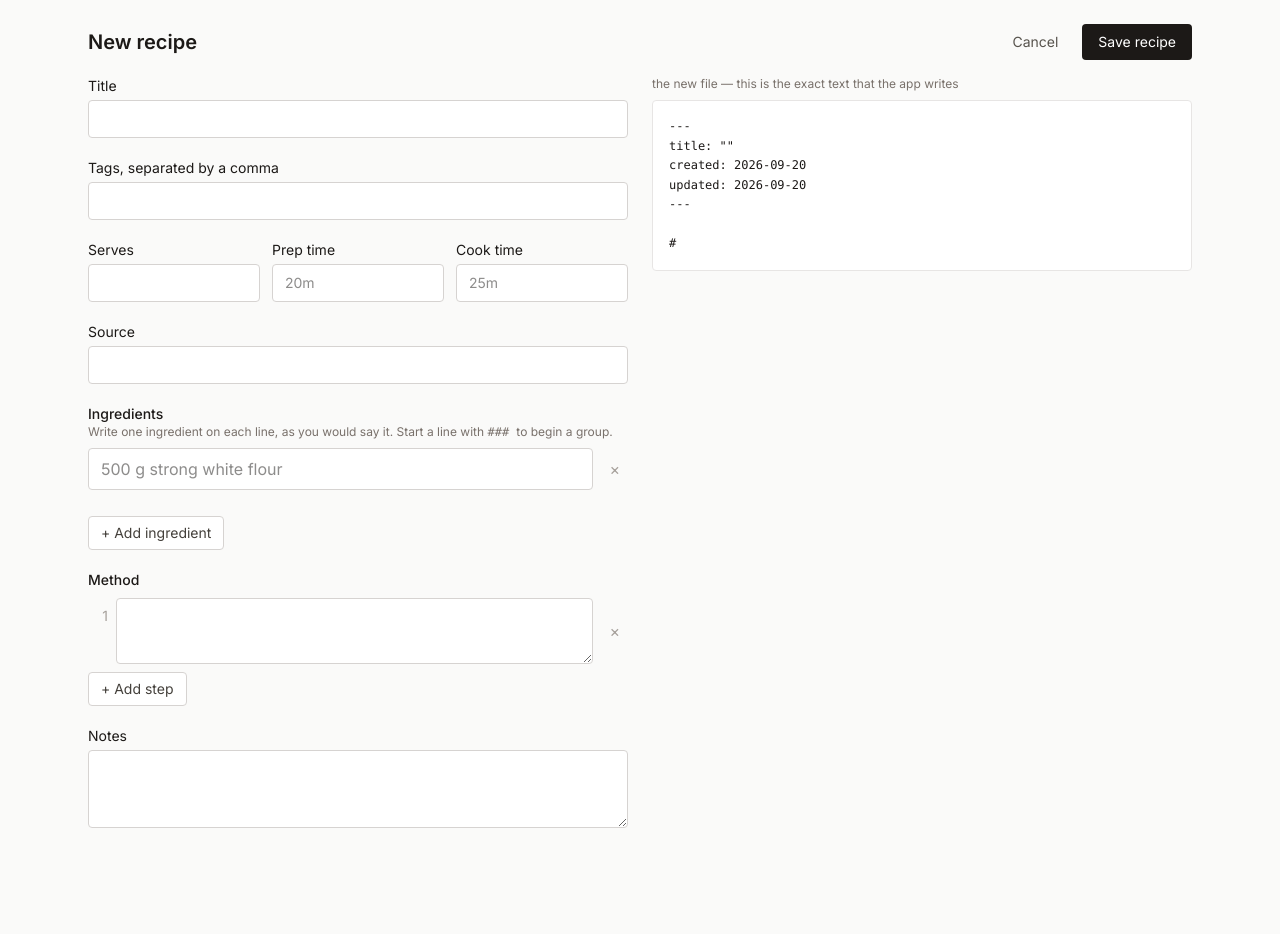
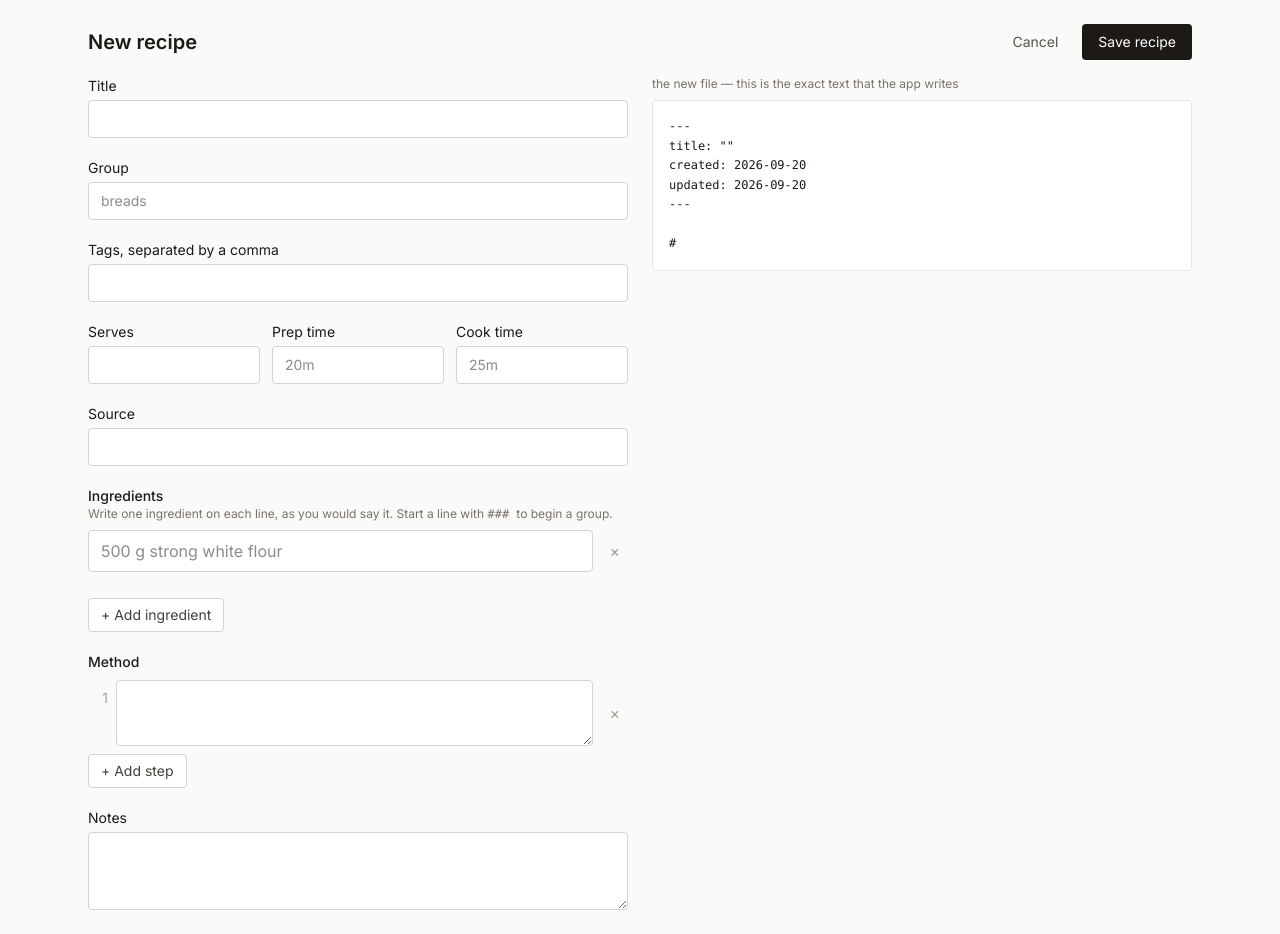
Before and after one commit to junaidk/larder, a Next.js app: page /new in a window 1280 px wide. Before the commit the page ends 852 px from the top, so only its background shows below. Built offline with nearby package versions, Linux system fonts and the light colour scheme.

Commit message:
feat: choose the group of a recipe in the editor

```diff
--- a/components/RecipeEditor.tsx
+++ b/components/RecipeEditor.tsx
@@ -5,7 +5,7 @@ import { useRouter } from 'next/navigation'
 import { useMemo, useState } from 'react'
 import type { EditorState } from '@/lib/view/build'
 import { buildMarkdown } from '@/lib/view/build'
-import type { Recipe } from '@/lib/recipe/types'
+import type { Recipe, RecipeRef } from '@/lib/recipe/types'
 import { parseIngredientLine } from '@/lib/recipe/ingredient'
 import { saveRecipeAction } from '@/app/actions'
 
@@ -28,16 +28,18 @@ function hint(line: string): string {
 }
 
 export function RecipeEditor({
-  initial, existing, slug, today,
+  initial, existing, recipe, groups, today,
 }: {
   initial: EditorState
   existing: Recipe | null
-  slug: string | null
+  recipe: RecipeRef | null
+  groups: string[]
   today: string
 }) {
   const router = useRouter()
   const [state, setState] = useState<EditorState>(initial)
   const [tagText, setTagText] = useState(initial.tags.join(', '))
+  const [group, setGroup] = useState(recipe?.group ?? groups[0] ?? '')
   const [error, setError] = useState<string | null>(null)
   const [busy, setBusy] = useState(false)
   const [pane, setPane] = useState<'form' | 'file'>('form')
@@ -75,10 +77,10 @@ export function RecipeEditor({
   async function save() {
     setBusy(true)
     setError(null)
-    const result = await saveRecipeAction(slug, markdown, state.title)
+    const result = await saveRecipeAction(recipe, group, markdown, state.title)
     setBusy(false)
     if (!result.ok) { setError(result.error); return }
-    router.push(`/r/${result.slug}`)
+    router.push(`/r/${result.ref!.group}/${result.ref!.slug}`)
     router.refresh()
   }
 
@@ -87,7 +89,7 @@ export function RecipeEditor({
   return (
     <div className="mx-auto max-w-6xl p-4 sm:p-6">
       <div className="mb-4 flex items-center justify-between">
-        <h1 className="text-xl font-semibold">{slug ? 'Edit recipe' : 'New recipe'}</h1>
+        <h1 className="text-xl font-semibold">{recipe ? 'Edit recipe' : 'New recipe'}</h1>
         <div className="flex items-center gap-3">
           <div className="flex rounded bg-stone-100 p-1 lg:hidden">
             {(['form', 'file'] as const).map((value) => (
@@ -103,7 +105,7 @@ export function RecipeEditor({
             ))}
           </div>
           <Link
-            href={slug ? `/r/${slug}` : '/'}
+            href={recipe ? `/r/${recipe.group}/${recipe.slug}` : '/'}
             className="rounded px-3 py-2 text-sm text-stone-600 hover:text-stone-900"
           >
             Cancel
@@ -126,6 +128,20 @@ export function RecipeEditor({
           <label className="block text-sm">Title
             <input value={state.title} onChange={(e) => edit({ title: e.target.value })} className={field} />
           </label>
+
+          <label className="block text-sm">Group
+            <input
+              value={group}
+              onChange={(e) => setGroup(e.target.value)}
+              list="recipe-groups"
+              placeholder="breads"
+              required
+              className={field}
+            />
+          </label>
+          <datalist id="recipe-groups">
+            {groups.map((g) => <option key={g} value={g} />)}
+          </datalist>
 
           <label className="block text-sm">Tags, separated by a comma
             <input
@@ -224,7 +240,7 @@ export function RecipeEditor({
         <section className={`${pane === 'file' ? '' : 'hidden'} lg:block`}>
           <div className="sticky top-4">
             <p className="mb-2 text-xs text-stone-500">
-              {slug ? `recipes/${slug}.md` : 'the new file'} — this is the exact text that the app writes
+              {recipe ? `recipes/${recipe.group}/${recipe.slug}.md` : 'the new file'} — this is the exact text that the app writes
             </p>
             <pre className="max-h-[70vh] overflow-auto rounded border border-stone-200 bg-white p-4 text-xs leading-relaxed">
               {markdown}
```
